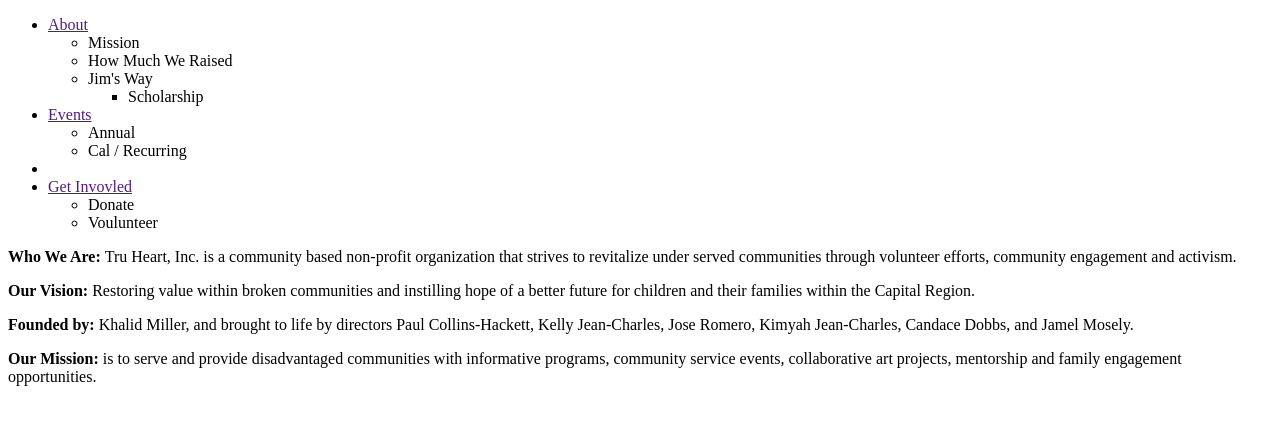
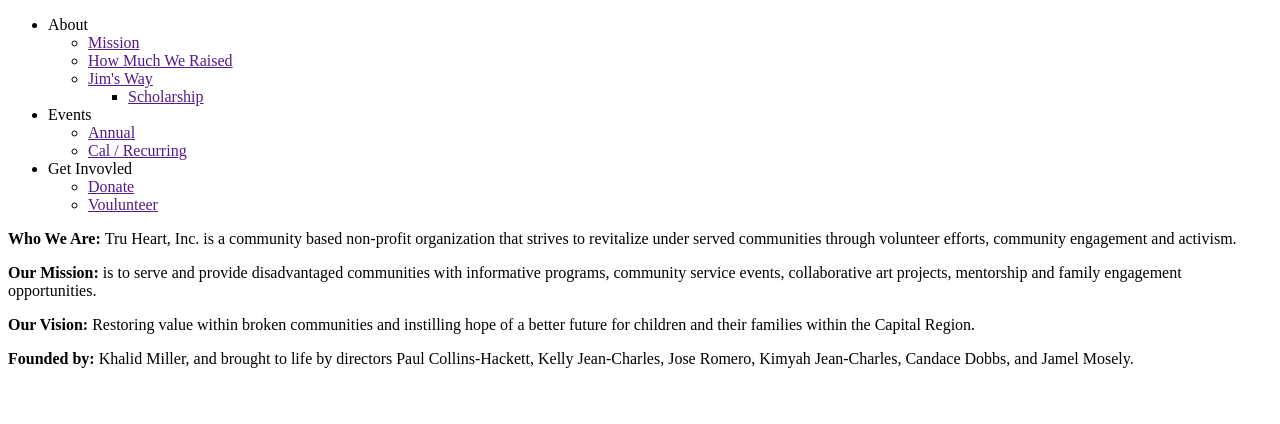
Before and after one commit to Matt-1123/trueheart-mockup, a plain HTML site: page index.html in a window 1280 px wide. Drawn offline with nearby package versions, Linux system fonts and the light colour scheme.

Commit message:
edited markup and adding .gitignore

```diff
--- a/index.html
+++ b/index.html
@@ -17,34 +17,41 @@
 
     <nav>
         <ul>
-            <li><a href="">About</a>
+            <li>About
                 <ul>
-                    <li>Mission</li>
-                    <li>How Much We Raised</li>
-                    <li>Jim's Way
-                        <ul>
-                            <li>Scholarship</li>
-                        </ul>
+                    <li><a href="">Mission</a></li>
+                    <li><a href="">How Much We Raised</a></li>
+                    <li><a href="">Jim's Way</a>
+                            <ul>
+                                <li><a href="">Scholarship</a></li>
+                            </ul>
                     </li>
                 </ul>
             </li>
-            <li><a href="">Events</a>
+            <li>Events
                 <ul>
-                    <li>Annual</li>
-                    <li>Cal / Recurring</li>
+                    <li><a href="">Annual</a></li>
+                    <li><a href="">Cal / Recurring</a></li>
                 </ul>
             </li>
-            <li><a href=""></a></li>
-            <li><a href="">Get Invovled</a><ul>
-                <li>Donate</li>
-                <li>Voulunteer</li>
+
+            <li>Get Invovled<ul>
+                <li><a href="">Donate</a></li>
+                <li><a href="">Voulunteer</a></li>
             </ul></li>
         </ul>
 
     </nav>
 
 <main>
-        <p><strong>Who We Are:</strong>&nbsp;Tru Heart, Inc. is a community based non-profit organization that strives to revitalize under served communities through volunteer efforts, community engagement and activism.</p><p><strong>Our Vision:</strong>&nbsp;Restoring value within broken communities and instilling hope of a better future for children and their families within the Capital Region.</p><p><strong>Founded by:</strong>&nbsp;Khalid Miller, and brought to life by directors Paul Collins-Hackett, Kelly Jean-Charles, Jose Romero, Kimyah Jean-Charles, Candace Dobbs, and Jamel Mosely.</p><p><strong>Our Mission:</strong>&nbsp;is to serve and provide disadvantaged communities with informative programs, community service events, collaborative art projects, mentorship and family engagement opportunities.</p>
+        <p><strong>Who We Are:</strong>&nbsp;Tru Heart, Inc. is a community based non-profit organization that strives to revitalize under served communities through volunteer efforts, community engagement and activism.</p>
+
+        <p><strong>Our Mission:</strong>&nbsp;is to serve and provide disadvantaged communities with informative programs, community service events, collaborative art projects, mentorship and family engagement opportunities.</p>
+
+
+        <p><strong>Our Vision:</strong>&nbsp;Restoring value within broken communities and instilling hope of a better future for children and their families within the Capital Region.</p>
+
+        <p><strong>Founded by:</strong>&nbsp;Khalid Miller, and brought to life by directors Paul Collins-Hackett, Kelly Jean-Charles, Jose Romero, Kimyah Jean-Charles, Candace Dobbs, and Jamel Mosely.</p>
     </main>
 
 
```
